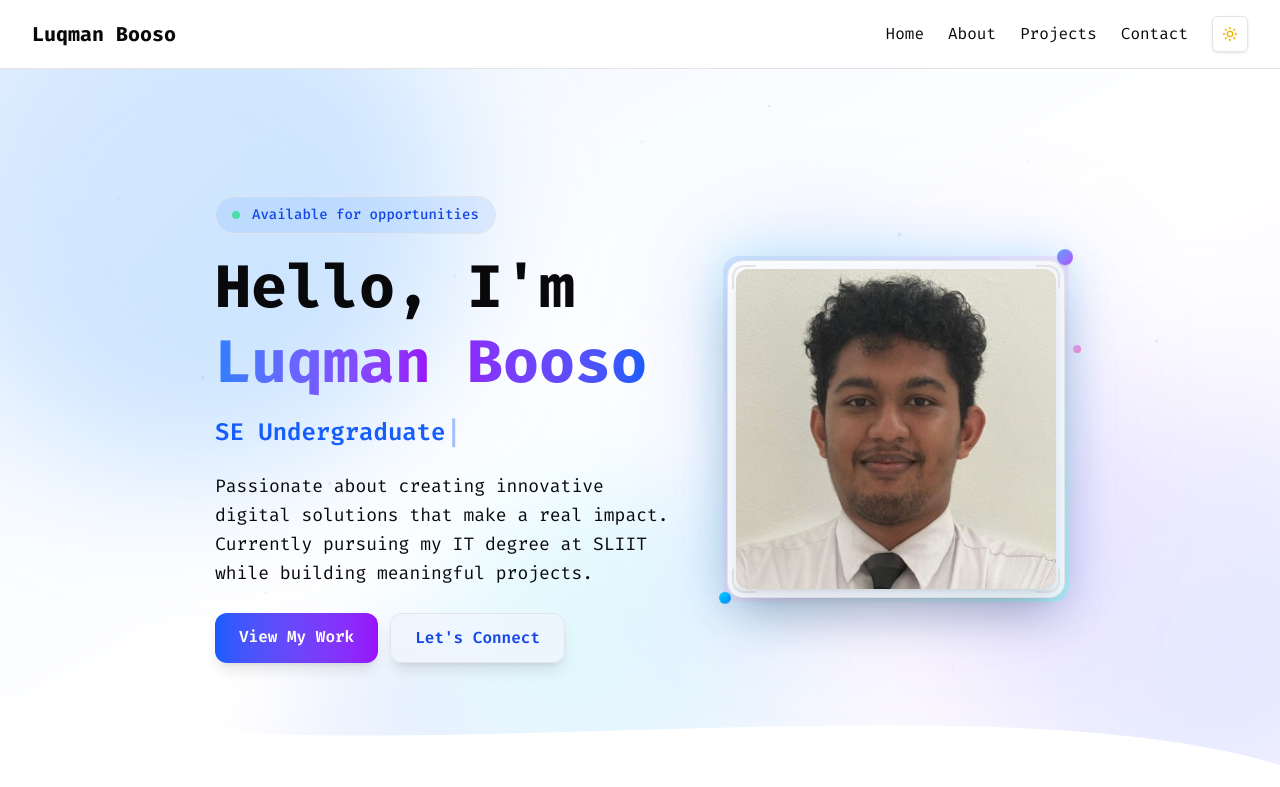
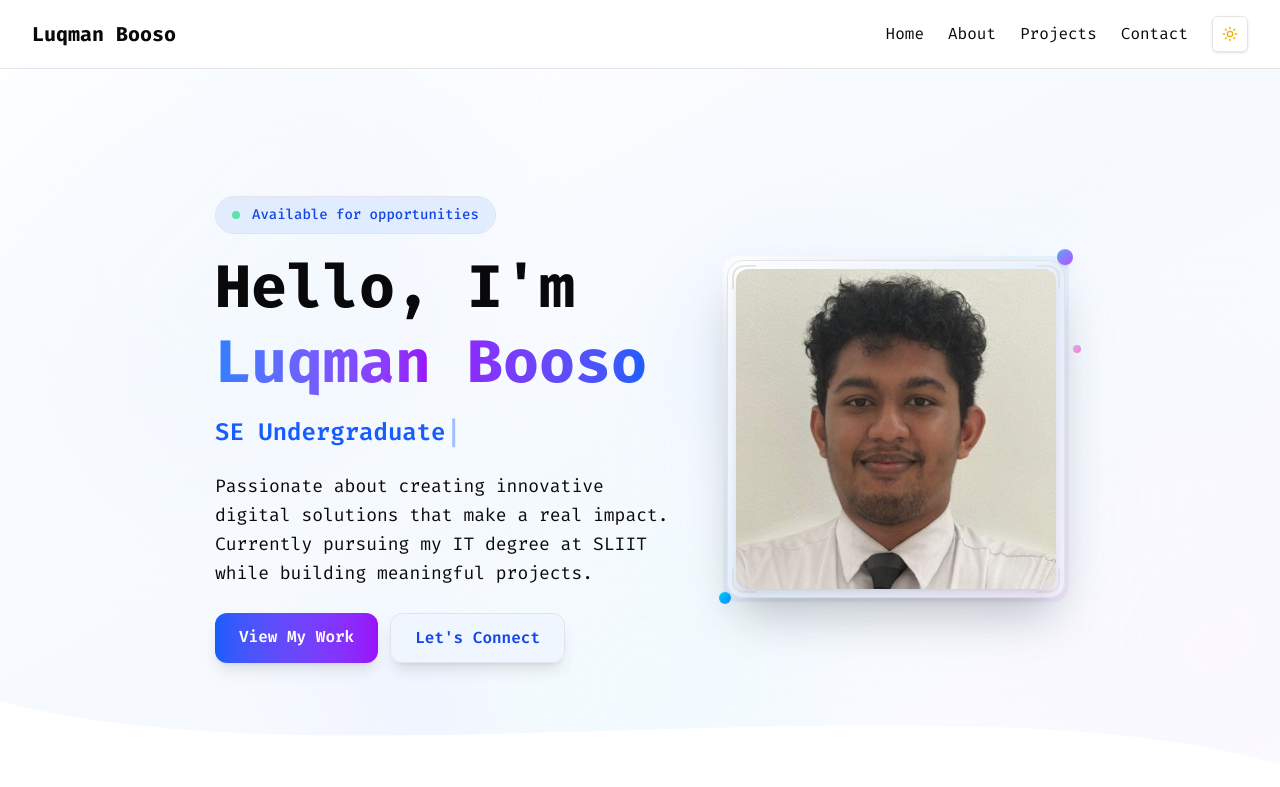
Before and after one commit to luqmanbooso/next-portfolio, a Next.js app: page / in a window 1280 px wide. Shown: the top 787 px of the page. Built offline with nearby package versions, Linux system fonts and the light colour scheme.

Commit message:
Refactor code structure for improved readability and maintainability

```diff
--- a/src/app/projects/page.tsx
+++ b/src/app/projects/page.tsx
@@ -30,7 +30,8 @@ export default function Projects() {
       description: "Built a MERN stack LMS for online course management and student engagement, featuring AI essay scoring and certificate generation.",
       image: "/educarity.png", // You'll need to add these images
       category: "Full-Stack",
-      githubUrl: "https://github.com/luqmanbooso/educharity",
+      liveUrl:"https://eduedu-dh5w.vercel.app/",
+      githubUrl: "https://github.com/luqmanbooso/eduedu",
       features: ["AI Essay Scoring", "Certificate Generation", "Course Management", "Student Dashboard"]
     },
     {
@@ -41,7 +42,7 @@ export default function Projects() {
       description: "Built a full-stack wellness app for mood logging, habit tracking, and personalized insights with AI support and gamification.",
       image: "/moodx.png",
       category: "Full-Stack",
-      githubUrl: "https://github.com/luqmanbooso/mood-tracker",
+      githubUrl: "https://github.com/luqmanbooso/MoodTracker",
       liveUrl: "https://mood-tracker-demo.vercel.app",
       features: ["Mood Analytics", "Habit Tracking", "AI Insights", "Gamification"]
     },
@@ -53,6 +54,7 @@ export default function Projects() {
       description: "Developed a Kotlin-based Android app to track expenses with Firebase backup, budget alerts & visual spending reports.",
       image: "/spendly.jpeg",
       category: "Mobile",
+      githubUrl: "https://github.com/luqmanbooso/Spendly",
       features: ["Expense Tracking", "Budget Alerts", "Visual Reports", "Firebase Sync"]
     },
     {
@@ -63,8 +65,8 @@ export default function Projects() {
       description: "Built a MERN stack web app for contractor bidding & inventory tracking using dynamic dashboards; deployed via Vercel.",
       image: "/buildmart.png",
       category: "Full-Stack",
-      githubUrl: "https://github.com/luqmanbooso/buildmart",
-      liveUrl: "https://buildmart.vercel.app",
+      githubUrl: "https://github.com/luqmanbooso/BuildMart",
+      liveUrl: "https://buildmart-system.vercel.app/",
       features: ["Contractor Bidding", "Inventory Tracking", "Dynamic Dashboards", "Real-time Updates"]
     },
     {
@@ -75,6 +77,7 @@ export default function Projects() {
       description: "Created a Java & SQL backend for managing bookings and room inventory with a responsive Bootstrap UI.",
       image: "/Boutique.png",
       category: "Backend",
+      githubUrl: "https://github.com/luqmanbooso/Boutique",
       features: ["Booking Management", "Room Inventory", "Responsive UI", "SQL Database"]
     },
     {
@@ -84,6 +87,7 @@ export default function Projects() {
       technologies: ["PHP", "HTML/CSS", "JavaScript", "MySQL"],
       description: "Built a PHP-MySQL system for listing and booking apartments; streamlined user & admin workflows with JS-enhanced UI.",
       image: "/urbannestle.webp",
+      githubUrl: "https://github.com/luqmanbooso/Urban-nestle",
       category: "Web Development",
       features: ["Apartment Listings", "Booking System", "Admin Dashboard", "User Management"]
     }
--- a/src/components/sections/HeroSection.tsx
+++ b/src/components/sections/HeroSection.tsx
@@ -9,16 +9,16 @@ export default function HeroSection() {
       {/* Enhanced animated background */}
       <div className="absolute inset-0 overflow-hidden">
         {/* Dynamic gradient mesh */}
-        <div className="absolute inset-0 bg-gradient-to-br from-blue-50 via-white to-purple-50 dark:from-slate-950/95 dark:via-blue-950/80 dark:to-slate-950/95"></div>
+        <div className="absolute inset-0 bg-gradient-to-br from-white/10 via-blue-50/60 to-purple-50/40 dark:from-black/20 dark:via-blue-950/40 dark:to-purple-950/30"></div>
 
         {/* Large animated orbs with better positioning */}
-        <div className="absolute -top-20 -left-20 w-[500px] h-[500px] bg-gradient-to-br from-blue-200/40 to-blue-300/50 dark:from-blue-700/15 dark:to-blue-800/20 rounded-full blur-3xl animate-float-slow"></div>
-        <div className="absolute top-1/2 -right-20 w-[400px] h-[400px] bg-gradient-to-br from-purple-200/40 to-blue-200/50 dark:from-purple-700/15 dark:to-blue-700/20 rounded-full blur-3xl animate-float-slow delay-1000"></div>
-        <div className="absolute -bottom-20 left-1/3 w-[350px] h-[350px] bg-gradient-to-br from-cyan-200/40 to-blue-100/50 dark:from-blue-800/15 dark:to-cyan-700/20 rounded-full blur-3xl animate-float-slow delay-2000"></div>
+        <div className="absolute -top-20 -left-20 w-[500px] h-[500px] bg-gradient-to-br from-white/20 to-blue-100/30 dark:from-black/30 dark:to-blue-900/20 rounded-full blur-3xl animate-float-slow"></div>
+        <div className="absolute top-1/2 -right-20 w-[400px] h-[400px] bg-gradient-to-br from-white/15 to-purple-100/25 dark:from-black/25 dark:to-purple-900/15 rounded-full blur-3xl animate-float-slow delay-1000"></div>
+        <div className="absolute -bottom-20 left-1/3 w-[350px] h-[350px] bg-gradient-to-br from-white/20 to-cyan-100/30 dark:from-black/30 dark:to-cyan-900/20 rounded-full blur-3xl animate-float-slow delay-2000"></div>
 
         {/* Medium sized moving orbs */}
-        <div className="absolute top-1/4 left-1/2 w-64 h-64 bg-gradient-to-br from-blue-100/30 to-purple-100/40 dark:from-blue-700/10 dark:to-purple-800/15 rounded-full blur-2xl animate-orbit"></div>
-        <div className="absolute top-3/4 left-1/4 w-48 h-48 bg-gradient-to-br from-indigo-100/30 to-blue-200/40 dark:from-indigo-800/10 dark:to-blue-900/15 rounded-full blur-2xl animate-orbit-reverse"></div>
+        <div className="absolute top-1/4 left-1/2 w-64 h-64 bg-gradient-to-br from-white/15 to-blue-200/25 dark:from-black/25 dark:to-blue-800/15 rounded-full blur-2xl animate-orbit"></div>
+        <div className="absolute top-3/4 left-1/4 w-48 h-48 bg-gradient-to-br from-white/10 to-indigo-200/20 dark:from-black/20 dark:to-indigo-800/10 rounded-full blur-2xl animate-orbit-reverse"></div>
 
         {/* Floating particles with varied sizes */}
         <div className="absolute inset-0">
@@ -41,7 +41,7 @@ export default function HeroSection() {
           ].map((particle, i) => (
             <div
               key={i}
-              className="absolute bg-slate-400/30 dark:bg-slate-300/20 rounded-full animate-float"
+              className="absolute bg-white/20 dark:bg-black/30 rounded-full animate-float"
               style={{
                 width: `${particle.size}px`,
                 height: `${particle.size}px`,
@@ -55,13 +55,13 @@ export default function HeroSection() {
         </div>
 
         {/* Subtle geometric patterns */}
-        <div className="absolute inset-0 opacity-[0.02] dark:opacity-[0.06]">
+        <div className="absolute inset-0 opacity-[0.03] dark:opacity-[0.08]">
           <div className="absolute inset-0 bg-[radial-gradient(circle_at_50%_50%,hsl(var(--foreground)/0.1)_0%,transparent_50%)]"></div>
           <div className="absolute inset-0 bg-[linear-gradient(45deg,transparent_49%,hsl(var(--foreground)/0.05)_50%,transparent_51%)] bg-[size:60px_60px]"></div>
         </div>
 
         {/* Gradient overlay for better text contrast */}
-        <div className="absolute inset-0 bg-gradient-to-t from-background/30 via-transparent to-background/20"></div>
+        <div className="absolute inset-0 bg-gradient-to-t from-background/60 via-transparent to-background/40"></div>
       </div>
 
       <div className="relative z-10 flex flex-col lg:flex-row items-center justify-between px-6 py-12 max-w-7xl mx-auto min-h-[80vh]">
@@ -134,16 +134,16 @@ export default function HeroSection() {
         <div className="lg:w-[40%] flex justify-center lg:justify-end order-1 lg:order-2 mb-8 lg:mb-0">
           <div className="relative group">
             {/* Multiple glow layers */}
-            <div className="absolute -inset-4 bg-gradient-to-br from-blue-500/20 to-purple-500/20 dark:from-blue-400/15 dark:to-purple-400/15 rounded-3xl blur-3xl animate-pulse group-hover:from-blue-500/30 group-hover:to-purple-500/30 transition-all duration-700"></div>
-            <div className="absolute -inset-2 bg-gradient-to-br from-cyan-400/30 to-blue-500/30 dark:from-cyan-400/20 dark:to-blue-500/20 rounded-2xl blur-xl animate-pulse delay-500 group-hover:from-cyan-400/40 group-hover:to-blue-500/40 transition-all duration-700"></div>
+            <div className="absolute -inset-4 bg-gradient-to-br from-white/20 to-blue-100/20 dark:from-black/15 dark:to-blue-900/15 rounded-3xl blur-3xl animate-pulse group-hover:from-white/30 group-hover:to-blue-100/30 dark:group-hover:from-black/25 dark:group-hover:to-blue-900/25 transition-all duration-700"></div>
+            <div className="absolute -inset-2 bg-gradient-to-br from-white/30 to-cyan-100/30 dark:from-black/20 dark:to-cyan-900/20 rounded-2xl blur-xl animate-pulse delay-500 group-hover:from-white/40 group-hover:to-cyan-100/40 dark:group-hover:from-black/30 dark:group-hover:to-cyan-900/30 transition-all duration-700"></div>
 
             {/* Decorative frame */}
-            <div className="absolute -inset-1 bg-gradient-to-br from-blue-200/80 via-purple-200/60 to-cyan-200/80 dark:from-blue-600/40 dark:via-purple-600/30 dark:to-cyan-600/40 rounded-2xl p-[2px]">
+            <div className="absolute -inset-1 bg-gradient-to-br from-white/80 via-blue-100/60 to-purple-100/80 dark:from-black/40 dark:via-blue-900/30 dark:to-purple-900/40 rounded-2xl p-[2px]">
               <div className="w-full h-full bg-background/80 backdrop-blur-sm rounded-2xl"></div>
             </div>
 
             {/* Main image container */}
-            <div className="relative bg-gradient-to-br from-white/90 to-blue-50/90 dark:from-slate-800/90 dark:to-slate-900/90 backdrop-blur-sm rounded-2xl p-2 shadow-2xl border border-white/50 dark:border-slate-600/50">
+            <div className="relative bg-white/10 dark:bg-black/20 backdrop-blur-sm rounded-2xl p-2 shadow-2xl border border-white/20 dark:border-white/10">
               <Image
                 src="/cv.jpg"
                 alt="Luqman Booso"
@@ -154,10 +154,10 @@ export default function HeroSection() {
               />
 
               {/* Corner accents */}
-              <div className="absolute top-1 left-1 w-6 h-6 border-l-2 border-t-2 border-blue-500/60 dark:border-blue-400/60 rounded-tl-xl"></div>
-              <div className="absolute top-1 right-1 w-6 h-6 border-r-2 border-t-2 border-blue-500/60 dark:border-blue-400/60 rounded-tr-xl"></div>
-              <div className="absolute bottom-1 left-1 w-6 h-6 border-l-2 border-b-2 border-blue-500/60 dark:border-blue-400/60 rounded-bl-xl"></div>
-              <div className="absolute bottom-1 right-1 w-6 h-6 border-r-2 border-b-2 border-blue-500/60 dark:border-blue-400/60 rounded-br-xl"></div>
+              <div className="absolute top-1 left-1 w-6 h-6 border-l-2 border-t-2 border-foreground/60 dark:border-foreground/60 rounded-tl-xl"></div>
+              <div className="absolute top-1 right-1 w-6 h-6 border-r-2 border-t-2 border-foreground/60 dark:border-foreground/60 rounded-tr-xl"></div>
+              <div className="absolute bottom-1 left-1 w-6 h-6 border-l-2 border-b-2 border-foreground/60 dark:border-foreground/60 rounded-bl-xl"></div>
+              <div className="absolute bottom-1 right-1 w-6 h-6 border-r-2 border-b-2 border-foreground/60 dark:border-foreground/60 rounded-br-xl"></div>
             </div>
 
             {/* Floating elements */}
```
Also changed, not shown: public/educarity.png (added).
